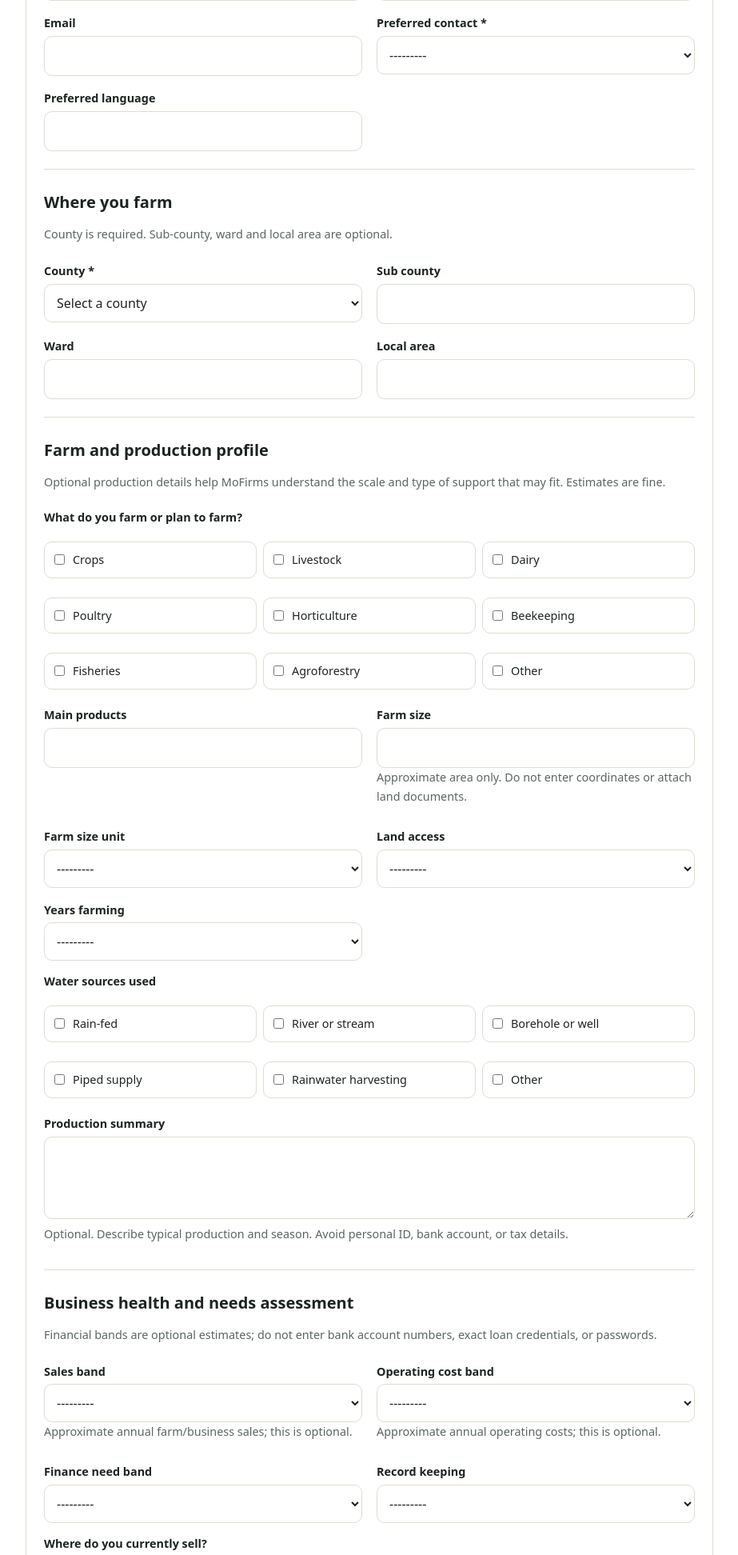
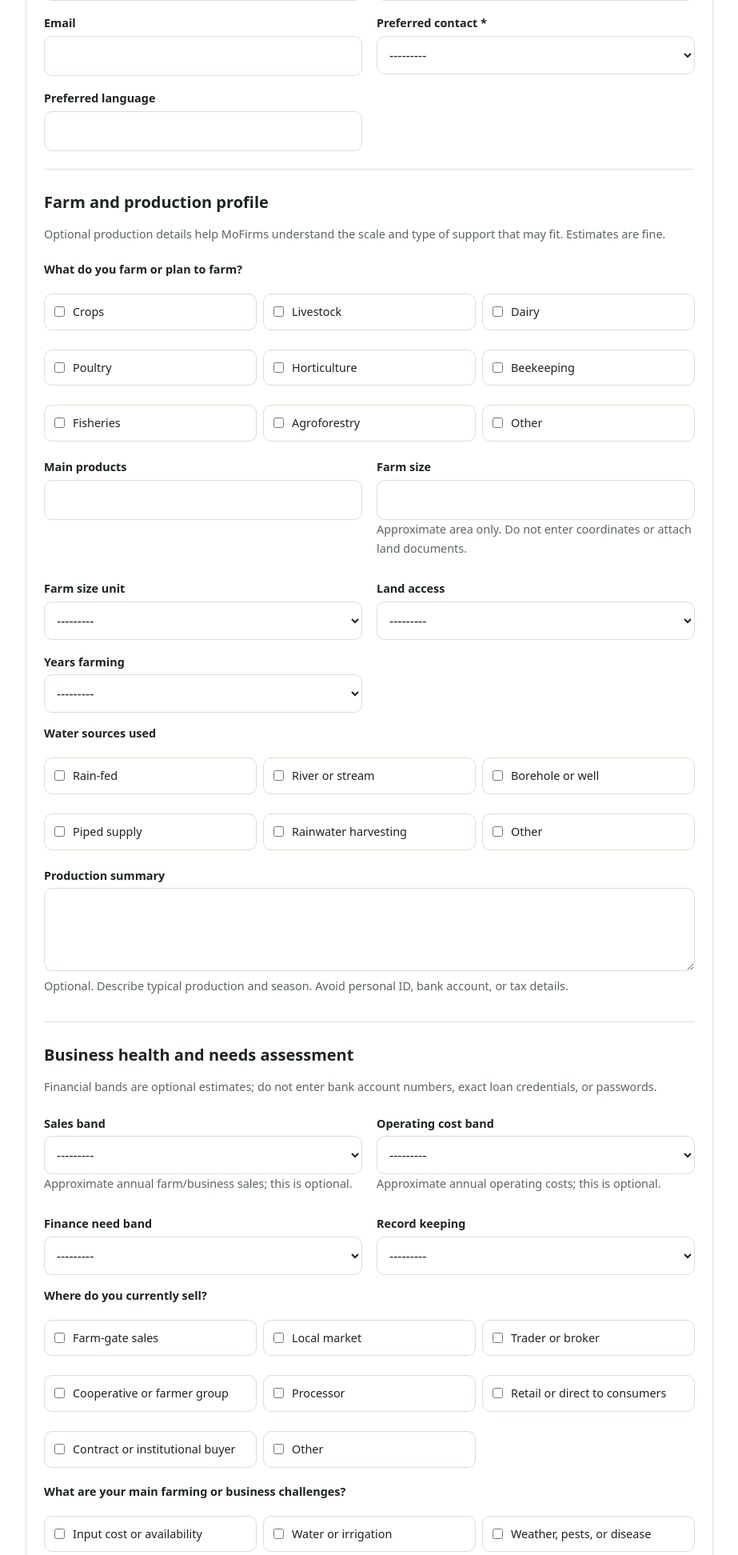
Before and after one commit to valorafricabrand-svg/Mofirms, a Django app: page /portal/register/ in a window 1280 px wide. Shown: the part 1013-2957 px from the top of the page at 80% size, without its empty margins (178-1101 px from the left). Run offline with Django 5.2, Linux system fonts and the light colour scheme.

Commit message:
Drop manual county/sub-county/ward/local-area from Portal A form
The WhatsApp location pin replaces manual farm-location entry rather
than supplementing it, per explicit instruction. county (now
optional at the model level) and the other three fields are no
longer collected on the registration form; staff can still see a
submitted WhatsApp pin location in the admin once matched.

Co-Authored-By: Claude Sonnet 5 <noreply@anthropic.com>

```diff
--- a/farmers/forms.py
+++ b/farmers/forms.py
@@ -132,10 +132,6 @@ class FarmerRegistrationForm(forms.ModelForm):
             "group_registration_number",
             "group_member_count",
             "representative_role",
-            "county",
-            "sub_county",
-            "ward",
-            "local_area",
             "activities",
             "main_products",
             "farm_size",
@@ -179,9 +175,6 @@ class FarmerRegistrationForm(forms.ModelForm):
     def __init__(self, *args, **kwargs):
         super().__init__(*args, **kwargs)
         self.fields["registration_type"].choices = FarmerProfile.RegistrationType.choices
-        self.fields["county"].choices = [("", "Select a county")] + [
-            (county, county) for county in COUNTIES
-        ]
         self.fields["group_type"].required = False
         self.fields["group_registration_status"].required = False
         self.fields["group_name"].label = "Group or association name *"
--- a/farmers/models.py
+++ b/farmers/models.py
@@ -202,7 +202,9 @@ class FarmerProfile(models.Model):
     representative_role = models.CharField(max_length=100, blank=True)
     group_authorization_confirmed = models.BooleanField(default=False)
 
-    county = models.CharField(max_length=32, choices=[(county, county) for county in COUNTIES])
+    county = models.CharField(
+        max_length=32, choices=[(county, county) for county in COUNTIES], blank=True,
+    )
     sub_county = models.CharField(max_length=100, blank=True)
     ward = models.CharField(max_length=100, blank=True)
     local_area = models.CharField(max_length=120, blank=True)
@@ -277,7 +279,9 @@ class FarmerProfile(models.Model):
     def __str__(self):
         if self.registration_type == self.RegistrationType.GROUP and self.group_name:
             return f"{self.group_name} ({self.full_name})"
-        return f"{self.full_name} ({self.get_county_display()})"
+        if self.county:
+            return f"{self.full_name} ({self.get_county_display()})"
+        return self.full_name
 
     def clean(self):
         super().clean()
--- a/farmers/templates/farmers/register.html
+++ b/farmers/templates/farmers/register.html
@@ -71,19 +71,12 @@
       </div>
     </fieldset>
 
-    <fieldset class="form-section">
-      <legend>Where you farm</legend>
-      <p class="form-hint">County is required. Sub-county, ward and local area are optional.</p>
-      <div class="form-grid">
-        <div>{% include "farmers/field.html" with field=form.county %}</div>
-        <div>{% include "farmers/field.html" with field=form.sub_county %}</div>
-        <div>{% include "farmers/field.html" with field=form.ward %}</div>
-        <div>{% include "farmers/field.html" with field=form.local_area %}</div>
-      </div>
-      {% if mofirms_whatsapp_number %}
-        <p class="form-hint">Want to share your farm's exact location? After submitting, open WhatsApp, start a chat with MoFirms at <a href="https://wa.me/{{ mofirms_whatsapp_number }}">{{ mofirms_whatsapp_number }}</a>, tap the attachment icon and share your current location as a pin. We'll match it to your registration using the phone number you message from.</p>
-      {% endif %}
-    </fieldset>
+    {% if mofirms_whatsapp_number %}
+      <fieldset class="form-section">
+        <legend>Where you farm</legend>
+        <p class="form-hint">After submitting, open WhatsApp, start a chat with MoFirms at <a href="https://wa.me/{{ mofirms_whatsapp_number }}">{{ mofirms_whatsapp_number }}</a>, tap the attachment icon and share your current location as a pin. We'll match it to your registration using the phone number you message from.</p>
+      </fieldset>
+    {% endif %}
 
     <fieldset class="form-section">
       <legend>Farm and production profile</legend>
```
Also changed, not shown: farmers/tests.py (+9 -0 lines), farmers/migrations/0016_alter_farmerprofile_county.py (added).
